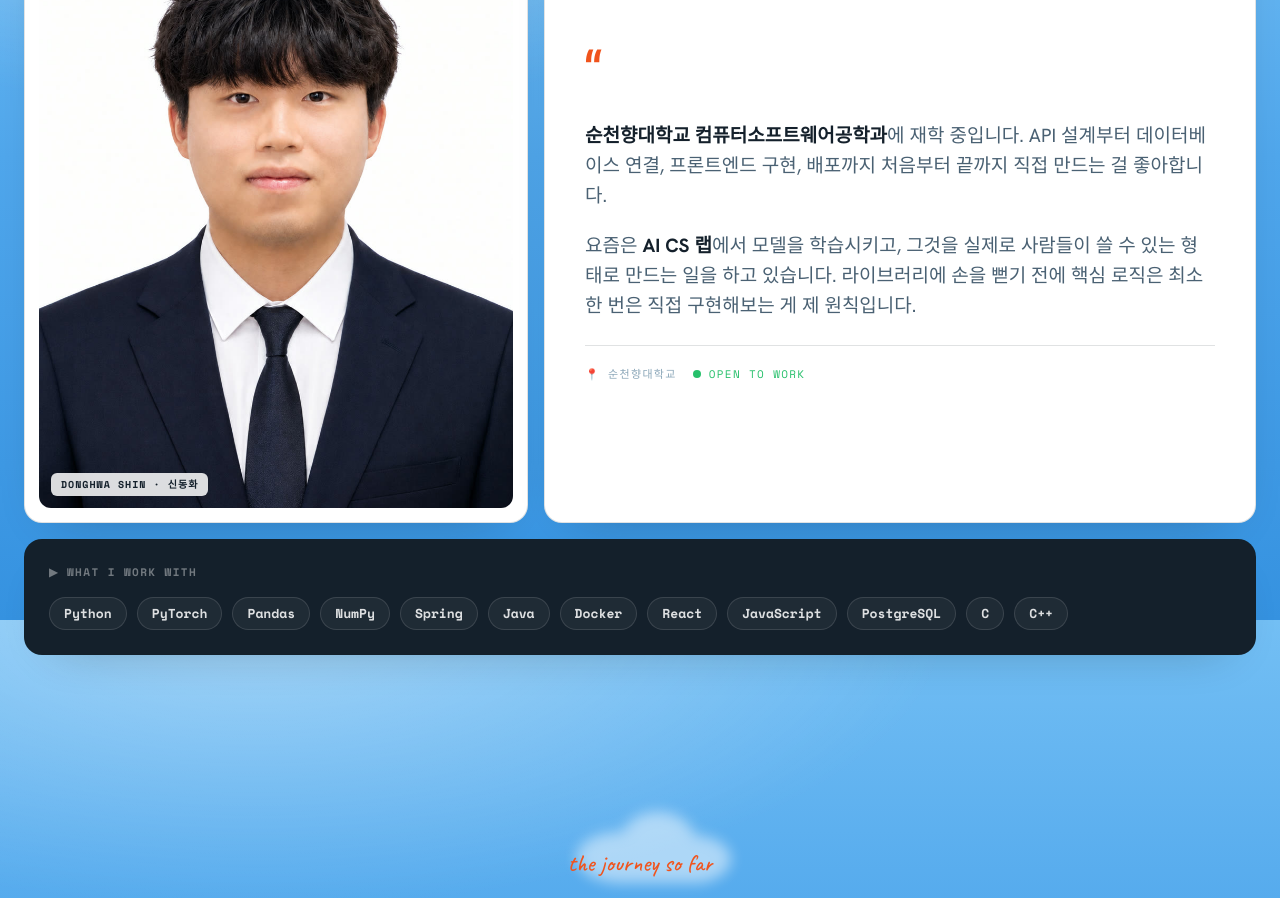
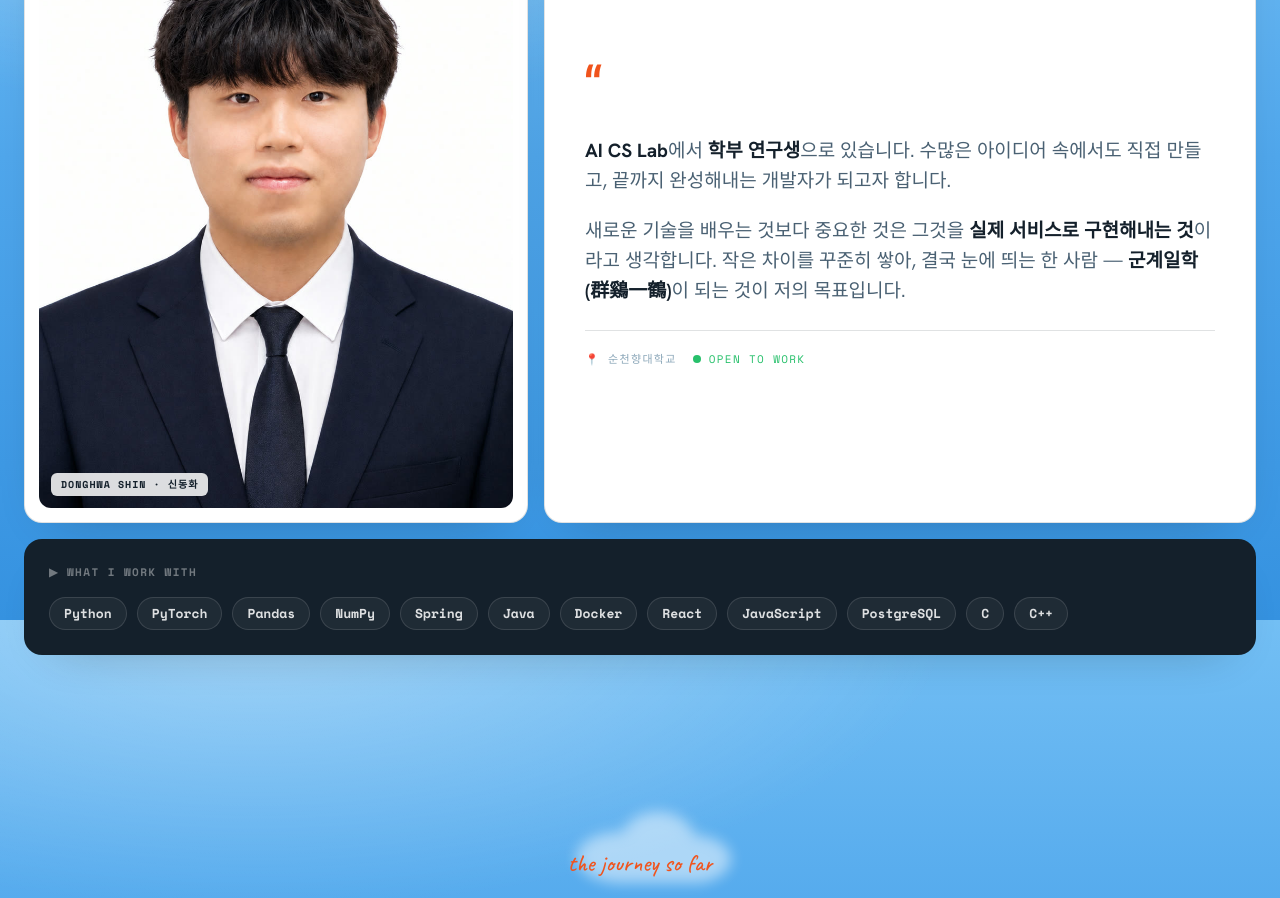
Before and after one commit to shindonghwagit/shindonghwa-portfolio, a React (Vite) app: page / in a window 1280 px wide. Shown: the part 7380-8278 px from the top of the page. Built offline with nearby package versions, Linux system fonts and the light colour scheme.

Commit message:
fixed about text

```diff
--- a/src/portfolio/sections/About.tsx
+++ b/src/portfolio/sections/About.tsx
@@ -40,13 +40,13 @@ export function About() {
           <CellLabel>ABOUT.TXT</CellLabel>
           <span className="font-display text-6xl leading-none text-brand">“</span>
           <p className="text-[19px] leading-[30px] text-ink-soft">
-            <span className="font-bold text-ink">순천향대학교 컴퓨터소프트웨어공학과</span>에 재학 중입니다. API 설계부터
-            데이터베이스 연결, 프론트엔드 구현, 배포까지 처음부터 끝까지 직접 만드는 걸 좋아합니다.
+            <span className="font-bold text-ink">AI CS Lab</span>에서 <span className="font-bold text-ink">학부 연구생</span>으로
+            있습니다. 수많은 아이디어 속에서도 직접 만들고, 끝까지 완성해내는 개발자가 되고자 합니다.
           </p>
           <p className="text-[19px] leading-[30px] text-ink-soft">
-            요즘은 <span className="font-bold text-ink">AI CS 랩</span>에서 모델을 학습시키고, 그것을 실제로 사람들이 쓸 수
-            있는 형태로 만드는 일을 하고 있습니다. 라이브러리에 손을 뻗기 전에 핵심 로직은 최소 한 번은 직접 구현해보는 게
-            제 원칙입니다.
+            새로운 기술을 배우는 것보다 중요한 것은 그것을 <span className="font-bold text-ink">실제 서비스로 구현해내는 것</span>
+            이라고 생각합니다. 작은 차이를 꾸준히 쌓아, 결국 눈에 띄는 한 사람 —{' '}
+            <span className="font-bold text-ink">군계일학(群鷄一鶴)</span>이 되는 것이 저의 목표입니다.
           </p>
           <div className="mt-1 flex flex-wrap items-center gap-4 border-t border-ink/[0.13] pt-5 font-mono text-[11px] uppercase tracking-[1.32px] text-[#8aa6b8]">
             <span>📍 순천향대학교</span>
```
